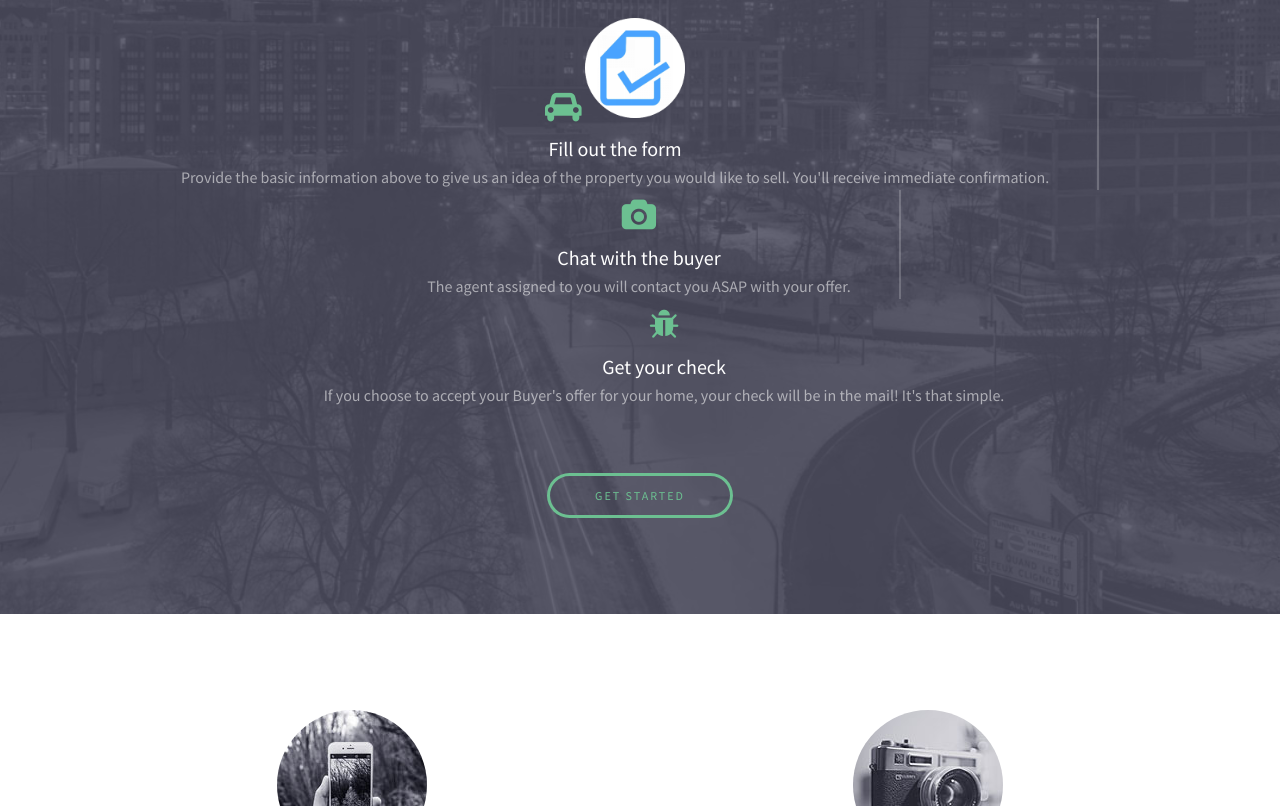
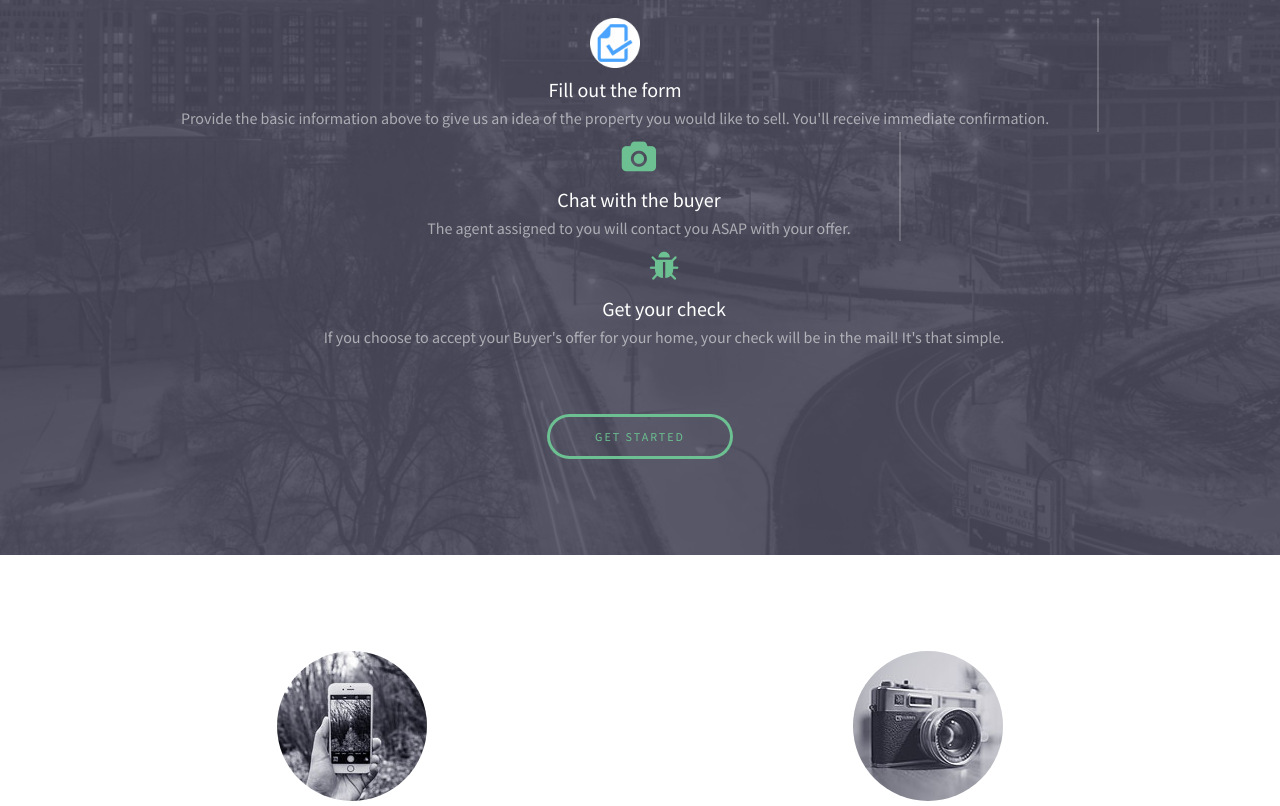
Before and after one commit to yanivnakash/instantcashbuyers.github.io, a plain HTML site: page index.html in a window 1280 px wide. Shown: the part 362-1168 px from the top of the page. Drawn offline with Linux system fonts and the light colour scheme.

Commit message:
Update index.html

```diff
--- a/index.html
+++ b/index.html
@@ -39,8 +39,8 @@
 					<div class="flex ">
 
 						<div>
-							<span class="icon fa-car"></span>
-							<img src="images/Document-Check-256.png" alt="Document" style="width:100px;height:100px;">
+							<!--<span class="icon fa-car"></span>-->
+							<img src="images/Document-Check-256.png" alt="Document" style="width:50px;height:50px;">
 
 							<h3>Fill out the form</h3>
 							<p>Provide the basic information above to give us an idea of the property you would like to sell. You'll receive immediate confirmation.</p>
```
